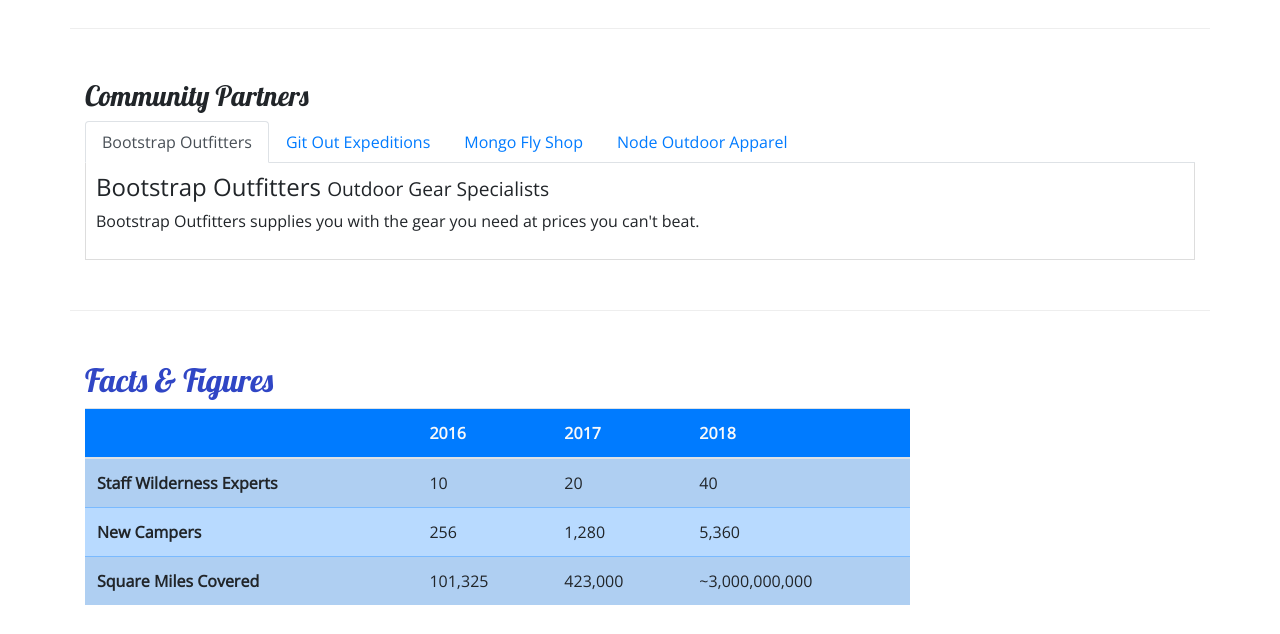
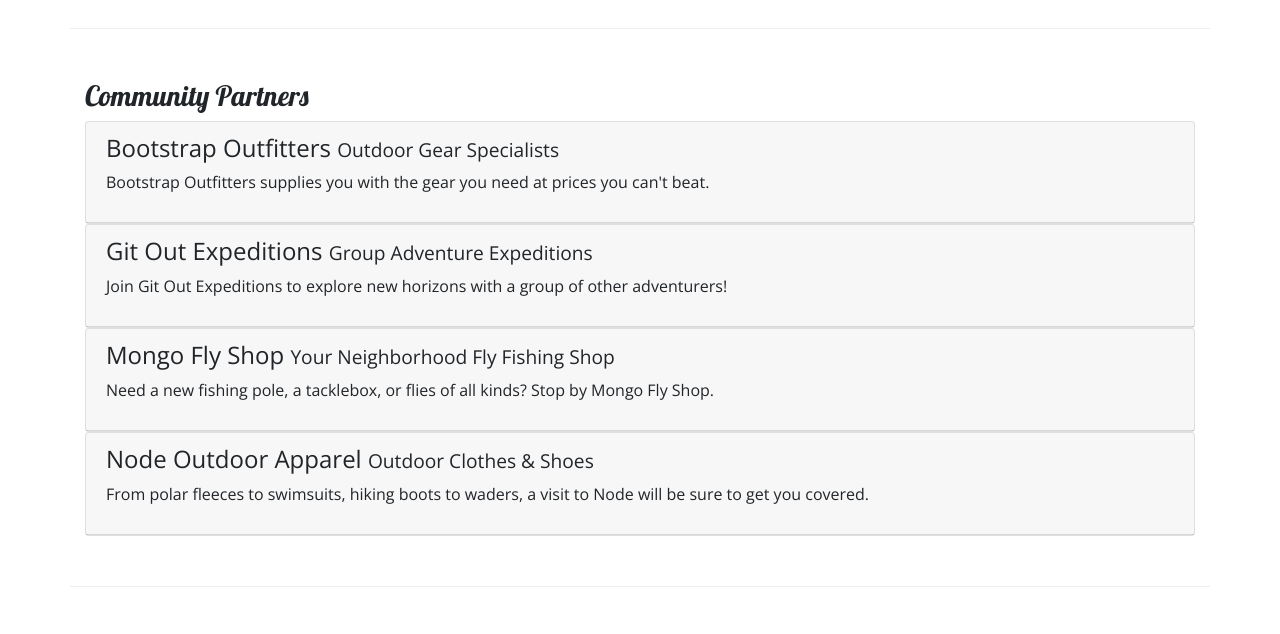
Before and after one commit to ejw773/nc-bootstrap, a website: page aboutus.html in a window 1280 px wide. Shown: the part 800-1434 px from the top of the page. Drawn offline with nearby package versions, Linux system fonts and the light colour scheme.

Commit message:
begun changing tabs to cards

```diff
--- a/aboutus.html
+++ b/aboutus.html
@@ -1,3 +1,4 @@
+<!--Video stopped at 3:19-->
 <!DOCTYPE html>
 <html lang="en">
 
@@ -103,28 +104,47 @@
         <div class="row row-content">
             <div class="col">
                 <h3>Community Partners</h3>
-                <ul class="nav nav-tabs">
-                    <li class="nav-item"><a class="nav-link active" href="#bootstrap" role="tab" data-toggle="tab">Bootstrap Outfitters</a></li>
-                    <li class="nav-item"><a class="nav-link" href="#git" role="tab" data-toggle="tab">Git Out Expeditions</a></li>
-                    <li class="nav-item"><a class="nav-link" href="#mongo" role="tab" data-toggle="tab">Mongo Fly Shop</a></li>
-                    <li class="nav-item"><a class="nav-link" href="#node" role="tab" data-toggle="tab">Node Outdoor Apparel</a></li>
-                </ul>
-                <div class="tab-content">
-                    <div role="tabpanel" class="tab-pane fade show active" id="bootstrap">
-                        <h4>Bootstrap Outfitters <small>Outdoor Gear Specialists</small></h4>
-                        <p class="d-none d-sm-block">Bootstrap Outfitters supplies you with the gear you need at prices you can't beat.</p>
+                <div id="accordion">
+                    <div class="card">
+                        <div role="tab" class="card-header">
+                            <h4>
+                                <a data-toggle="collapse" data-target="#bootstrap">
+                                    Bootstrap Outfitters <small>Outdoor Gear Specialists</small>
+                                </a>
+                            </h4>
+                            <p class="d-none d-sm-block">Bootstrap Outfitters supplies you with the gear you need at prices you can't beat.</p>
+                        </div>
                     </div>
-                    <div role="tabpanel" class="tab-pane fade" id="git">
-                        <h4>Git Out Expeditions <small>Group Adventure Expeditions</small></h4>
-                        <p>Join Git Out Expeditions to explore new horizons with a group of other adventurers!</p>
+                    <div class="card">
+                        <div role="tab" class="card-header">
+                            <h4>
+                                <a data-toggle="collapse" data-target="#git">
+                                Git Out Expeditions <small>Group Adventure Expeditions</small>
+                                </a>
+                            </h4>
+                            <p>Join Git Out Expeditions to explore new horizons with a group of other adventurers!</p>
+                        </div>
                     </div>
-                    <div role="tabpanel" class="tab-pane fade" id="mongo">
-                        <h4>Mongo Fly Shop <small>Your Neighborhood Fly Fishing Shop</small></h4>
-                        <p class="d-none d-sm-block">Need a new fishing pole, a tacklebox, or flies of all kinds? Stop by Mongo Fly Shop.</p>
+                    <div class="card">
+                        <div role="tab" class="card-header">
+                            <h4>
+                                <a data-toggle="collapse" data-target="#mongo">
+                                    Mongo Fly Shop <small>Your Neighborhood Fly Fishing Shop</small>
+                                </a>
+                            </h4>
+                            <p class="d-none d-sm-block">Need a new fishing pole, a tacklebox, or flies of all kinds? Stop by Mongo Fly Shop.</p>
+
+                        </div>
                     </div>
-                    <div role="tabpanel" class="tab-pane fade" id="node">
-                        <h4>Node Outdoor Apparel <small>Outdoor Clothes & Shoes</small></h4>
-                        <p class="d-none d-sm-block">From polar fleeces to swimsuits, hiking boots to waders, a visit to Node will be sure to get you covered.</p>
+                    <div class="card">
+                        <div role="tab" class="card-header">
+                            <h4>
+                                <a data-toggle="collapse" data-target="#node">
+                                    Node Outdoor Apparel <small>Outdoor Clothes & Shoes</small>
+                                </a>
+                            </h4>
+                            <p class="d-none d-sm-block">From polar fleeces to swimsuits, hiking boots to waders, a visit to Node will be sure to get you covered.</p>
+                        </div>
                     </div>
                 </div>
             </div>
```
